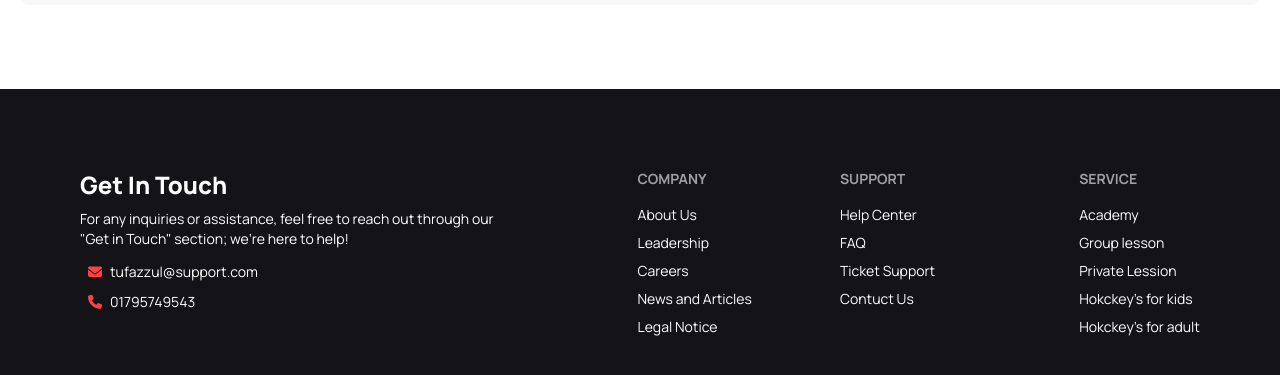
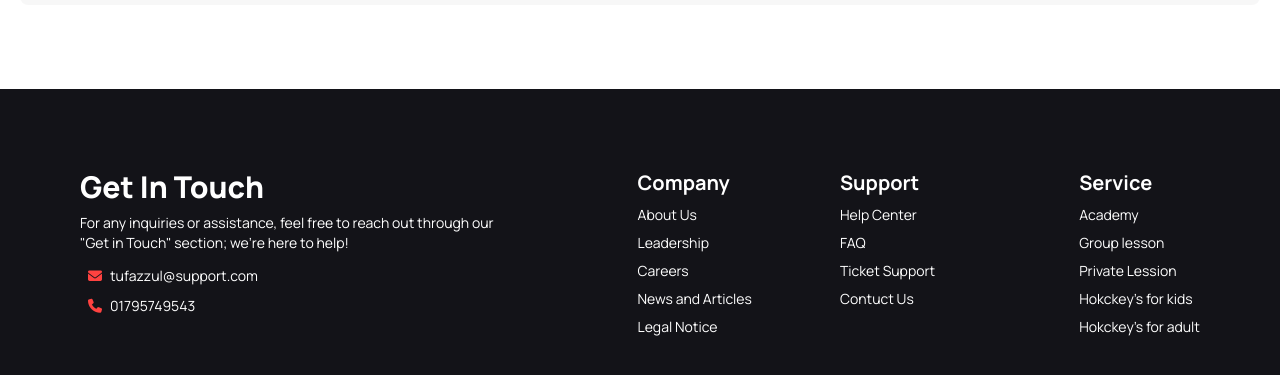
Before and after one commit to Tufazzul1/Assignment3-Hockeys, a plain HTML site: page index.html in a window 1280 px wide. Shown: the part 5454-5829 px from the top of the page. Drawn offline with nearby package versions, Linux system fonts and the light colour scheme.

Commit message:
design fix

```diff
--- a/index.html
+++ b/index.html
@@ -564,7 +564,7 @@
     <footer
         class="footer p-10 lg:p-20 bg-[#131318] text-white mt-16 flex flex-col justify-center lg:flex-row lg:justify-between ">
         <aside class="justify-center">
-            <h3 class="text-2xl font-extrabold">Get In Touch</h3>
+            <h3 class="text-3xl font-extrabold">Get In Touch</h3>
             <p> For any inquiries or assistance, feel free to reach out through our <br> "Get in Touch" section; we're
                 here to help!</p>
             <div class="">
@@ -576,7 +576,7 @@
         </aside>
         <div class="flex space-x-20 ">
             <nav class="flex flex-col space-y-2">
-                <header class="footer-title">Company</header>
+                <header class="text-xl font-bold">Company</header>
                 <a class="link link-hover">About Us</a>
                 <a class="link link-hover">Leadership</a>
                 <a class="link link-hover">Careers</a>
@@ -584,7 +584,7 @@
                 <a class="link link-hover">Legal Notice</a>
             </nav>
             <nav class="flex flex-col space-y-2">
-                <header class="footer-title">Support</header>
+                <header class="text-xl font-bold">Support</header>
                 <a class="link link-hover">Help Center</a>
                 <a class="link link-hover">FAQ</a>
                 <a class="link link-hover">Ticket Support</a>
@@ -593,7 +593,7 @@
         </div>
         <div class="flex justify-center w-full lg:w-auto">
             <nav class="flex flex-col space-y-2  ">
-                <header class="footer-title">Service</header>
+                <header class="text-xl font-bold">Service</header>
                 <a class="link link-hover">Academy</a>
                 <a class="link link-hover">Group lesson</a>
                 <a class="link link-hover">Private Lession</a>
```
